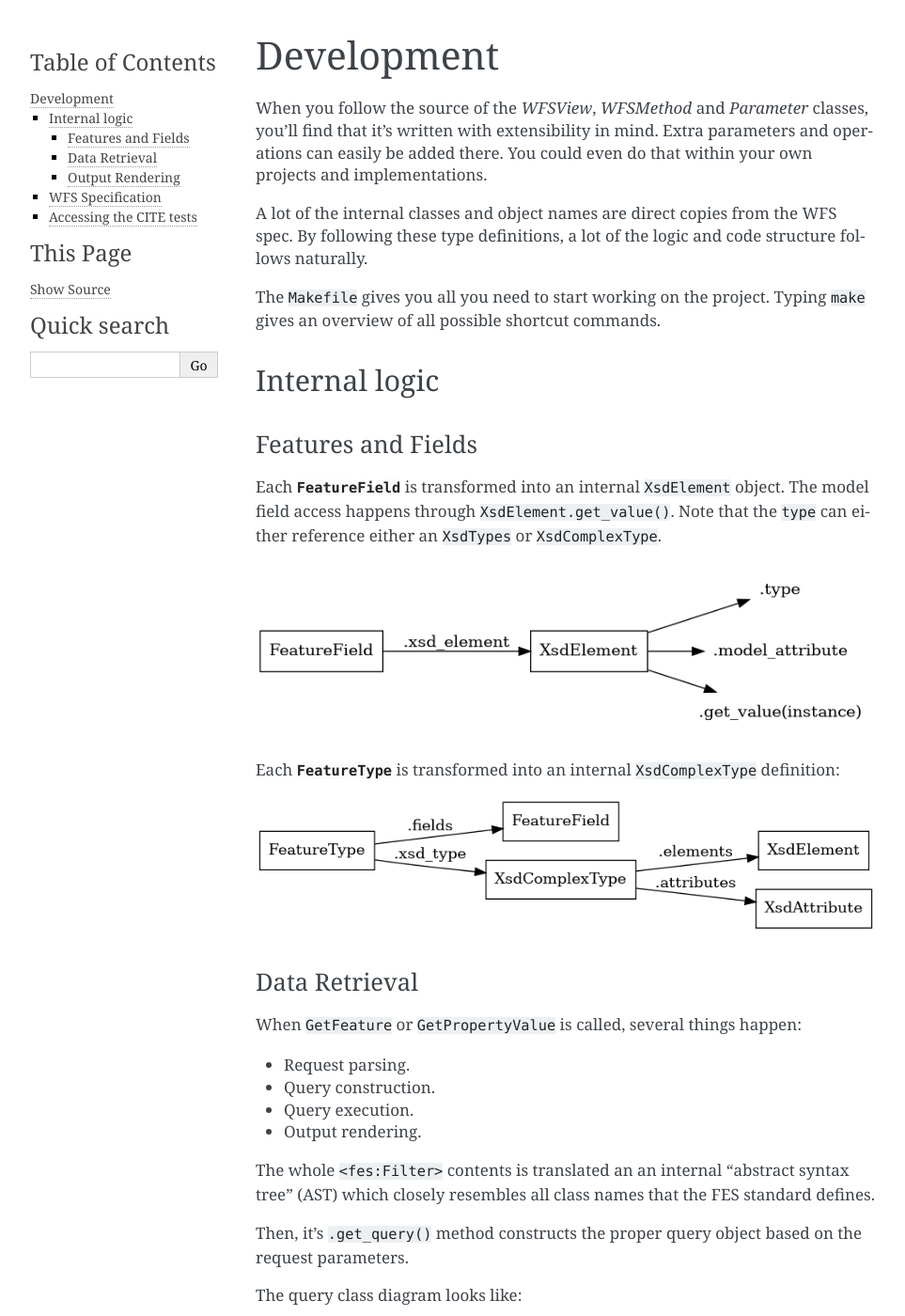
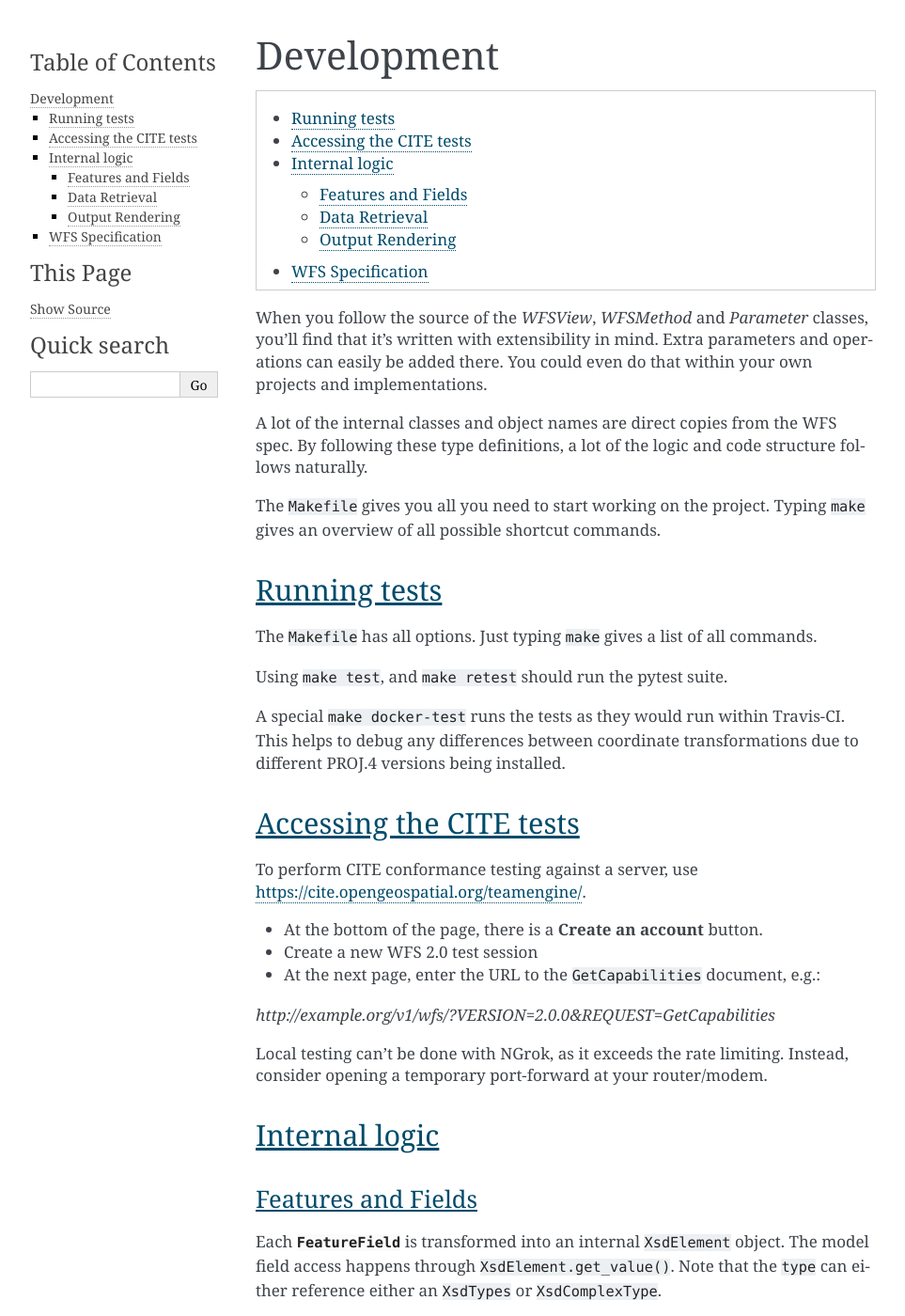
Before and after one commit to Amsterdam/django-gisserver, a Sphinx documentation site: the page built from docs/development.rst, in a window 1280 px wide and 1400 px high. Shown: the whole window at 94% size, without its empty margins (148-1111 px from the left). Built offline with Sphinx 7.4.7, drawn with Linux system fonts in a browser that asks for light colours; some of the changed text lies outside the part shown.

Commit message:
Fix documentation

```diff
--- a/docs/conf.py
+++ b/docs/conf.py
@@ -45,6 +45,9 @@
 # Add any paths that contain templates here, relative to this directory.
 templates_path = ["_templates"]
 
+# The default page
+master_doc = "index"
+
 # List of patterns, relative to source directory, that match files and
 # directories to ignore when looking for source files.
 # This pattern also affects html_static_path and html_extra_path.
@@ -53,11 +56,6 @@
 
 # -- Options for HTML output -------------------------------------------------
 
-# The theme to use for HTML and HTML Help pages.  See the documentation for
-# a list of builtin themes.
-#
-html_theme = "alabaster"
-
 # Add any paths that contain custom static files (such as style sheets) here,
 # relative to this directory. They are copied after the builtin static files,
 # so a file named "default.css" will overwrite the builtin "default.css".
--- a/docs/development.rst
+++ b/docs/development.rst
@@ -1,5 +1,7 @@
 Development
 ============
+
+.. contents:: :local:
 
 When you follow the source of the `WFSView`, `WFSMethod` and `Parameter` classes,
 you'll find that it's written with extensibility in mind. Extra parameters and operations
@@ -10,6 +12,34 @@
 
 The :file:`Makefile` gives you all you need to start working on the project.
 Typing ``make`` gives an overview of all possible shortcut commands.
+
+
+Running tests
+-------------
+
+The :file:`Makefile` has all options. Just typing ``make`` gives a list of all commands.
+
+Using ``make test``, and ``make retest`` should run the pytest suite.
+
+A special ``make docker-test`` runs the tests as they would run within Travis-CI.
+This helps to debug any differences between coordinate transformations due to
+different PROJ.4 versions being installed.
+
+Accessing the CITE tests
+------------------------
+
+To perform CITE conformance testing against a server,
+use `<https://cite.opengeospatial.org/teamengine/>`_.
+
+* At the bottom of the page, there is a **Create an account** button.
+* Create a new WFS 2.0 test session
+* At the next page, enter the URL to the ``GetCapabilities`` document, e.g.:
+
+`http://example.org/v1/wfs/?VERSION=2.0.0&REQUEST=GetCapabilities`
+
+Local testing can't be done with NGrok, as it exceeds the rate limiting.
+Instead, consider opening a temporary port-forward at your router/modem.
+
 
 Internal logic
 --------------
@@ -72,7 +102,7 @@
 The whole ``<fes:Filter>`` contents is translated an an internal "abstract syntax tree" (AST)
 which closely resembles all class names that the FES standard defines.
 
-Then, it's ``.get_query()`` method constructs the proper query object based on the request parameters.
+Then, the views ``.get_query()`` method constructs the proper query object based on the request parameters.
 
 The query class diagram looks like:
 
@@ -128,6 +158,22 @@
 to translate the ``<fes:Filter>`` queries to a Django ORM call.
 This object is passed though all nodes of the filter,
 so each ``build...()`` function can add their lookups and annotations.
+
+Finally, the query returns a ``FeatureCollection`` that iterates over all results.
+Each ``FeatureType`` is represented by a ``SimpleFeatureCollection`` member.
+
+.. graphviz::
+
+    digraph foo {
+
+        FeatureCollection [shape=box]
+        SimpleFeatureCollection [shape=box]
+        FeatureCollection -> SimpleFeatureCollection
+
+    }
+
+These collections attempt to use queryset-iterator logic as much as possible,
+unless it would cause multiple queries (such as needing the ``number_matched`` data early).
 
 Output Rendering
 ~~~~~~~~~~~~~~~~
--- a/docs/overriding.rst
+++ b/docs/overriding.rst
@@ -129,7 +129,7 @@
 
 These stored procedures can be defined like this:
 
-.. code-block::
+.. code-block:: python
 
     from gisserver.queries import StoredQuery, stored_query_registry
     from gisserver.types import XsdTypes
--- a/docs/settings.rst
+++ b/docs/settings.rst
@@ -1,11 +1,11 @@
 Configuration Settings
 ======================
 
-The following configuration settings can be used to tweak server behavior
+The following configuration settings can be used to tweak server behavior.
 
 The defaults are:
 
-.. code-block::
+.. code-block:: python
 
     import math
 
```
Also changed, not shown: other parts of docs/development.rst (+0 -14 lines), README.md (+1 -1 lines).
